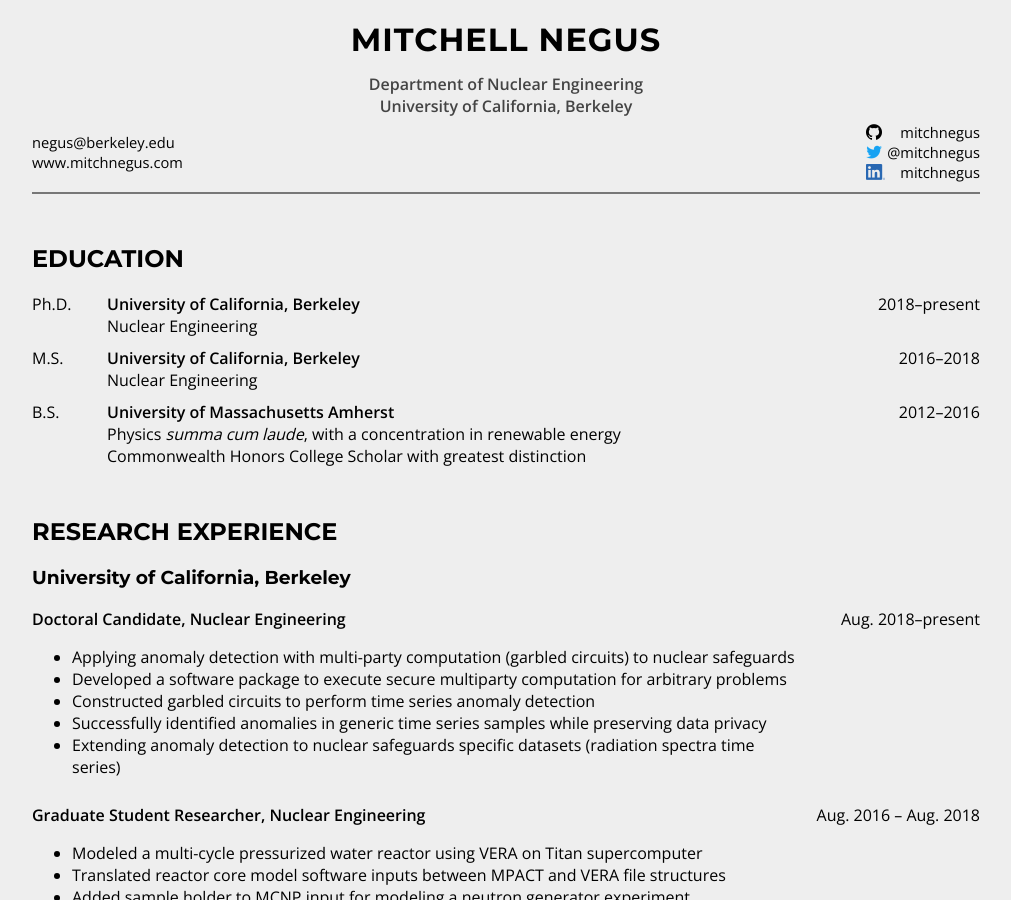
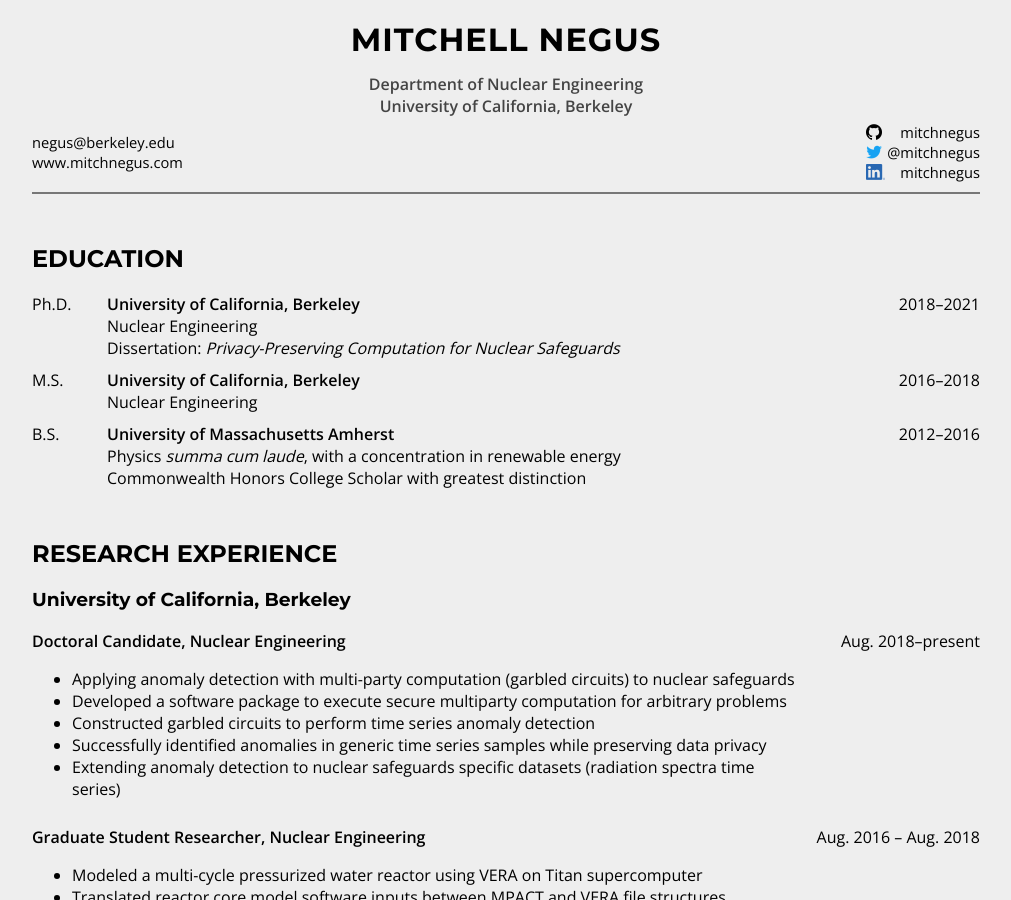
Before and after one commit to mitchnegus/negus_cv, a Jekyll site: the page built from index.html, in a window 1280 px wide and 900 px high. Shown: the whole window, without its empty margins (134-1145 px from the left). Built offline with Jekyll 4.4.1, drawn with Linux system fonts in a browser that asks for light colours.

Commit message:
updated education information

```diff
--- a/cv/education.html
+++ b/cv/education.html
@@ -6,8 +6,11 @@
     <div class="description">
       <div class="institution">University of California, Berkeley</div>
       <div class="subject">Nuclear Engineering</div>
+      <div class="other">
+        Dissertation: <i>Privacy-Preserving Computation for Nuclear Safeguards</i>
       </div>
-		<div class="duration">2018–present</div>
+    </div>
+    <div class="duration">2018–2021</div>
   </div>
 
 	<div class="degree">
```
Lines whose indentation alone changed are shown as unchanged.
